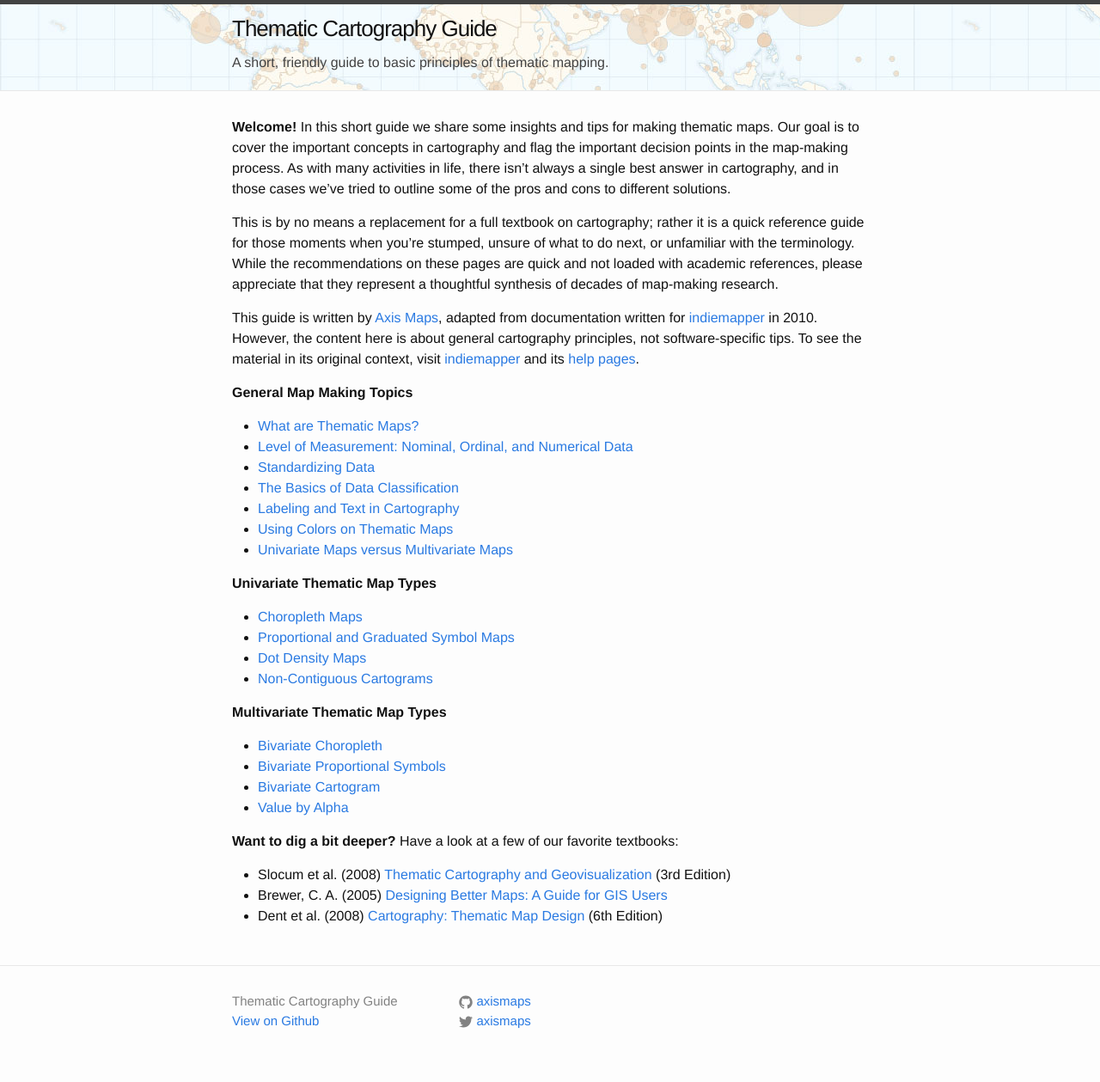
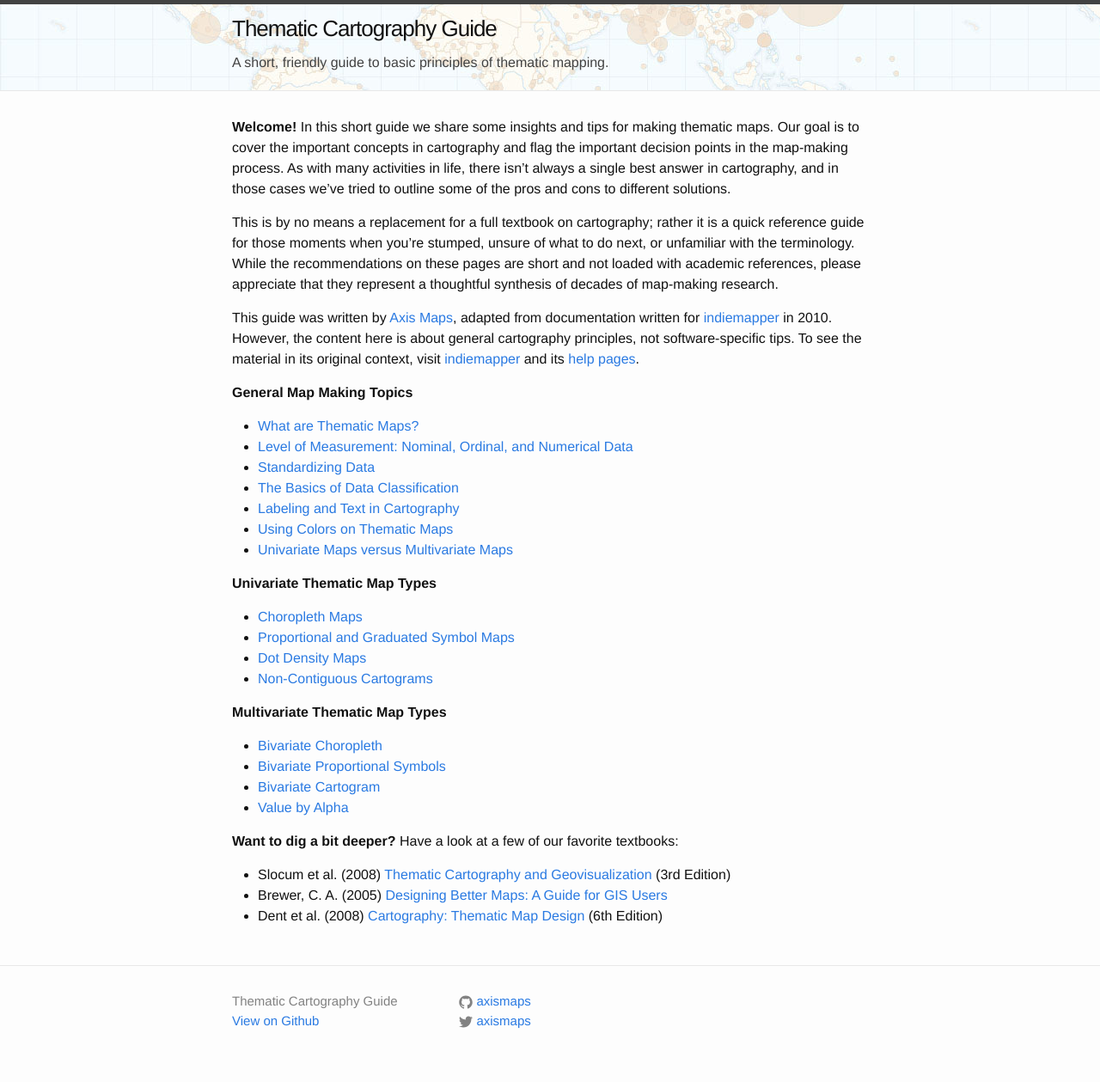
Before and after one commit to axismaps/thematic-cartography, a Jekyll site: the page built from index.md, in a window 1280 px wide. Shown: the whole page at 86% size. Built offline with Jekyll 4.4.1, drawn with Linux system fonts in a browser that asks for light colours.

Commit message:
Minor updates

```diff
--- a/index.md
+++ b/index.md
@@ -4,9 +4,9 @@ layout: default
 
 **Welcome!** In this short guide we share some insights and tips for making thematic maps. Our goal is to cover the important concepts in cartography and flag the important decision points in the map-making process. As with many activities in life, there isn't always a single best answer in cartography, and in those cases we've tried to outline some of the pros and cons to different solutions.
 
-This is by no means a replacement for a full textbook on cartography; rather it is a quick reference guide for those moments when you're stumped, unsure of what to do next, or unfamiliar with the terminology. While the recommendations on these pages are quick and not loaded with academic references, please appreciate that they represent a thoughtful synthesis of decades of map-making research.
+This is by no means a replacement for a full textbook on cartography; rather it is a quick reference guide for those moments when you're stumped, unsure of what to do next, or unfamiliar with the terminology. While the recommendations on these pages are short and not loaded with academic references, please appreciate that they represent a thoughtful synthesis of decades of map-making research.
 
-This guide is written by [Axis Maps](http://axismaps.com), adapted from documentation written for [indiemapper](http://indiemapper.com) in 2010. However, the content here is about general cartography principles, not software-specific tips. To see the material in its original context, visit [indiemapper](http://indiemapper.com) and its [help pages](http://indiemapper.com/app/learnmore.php?l=index).
+This guide was written by [Axis Maps](http://axismaps.com), adapted from documentation written for [indiemapper](http://indiemapper.com) in 2010. However, the content here is about general cartography principles, not software-specific tips. To see the material in its original context, visit [indiemapper](http://indiemapper.com) and its [help pages](http://indiemapper.com/app/learnmore.php?l=index).
 
 **General Map Making Topics**
 
```
Also changed, not shown: articles/thematic.md (+2 -2 lines), images/banner.jpg.
